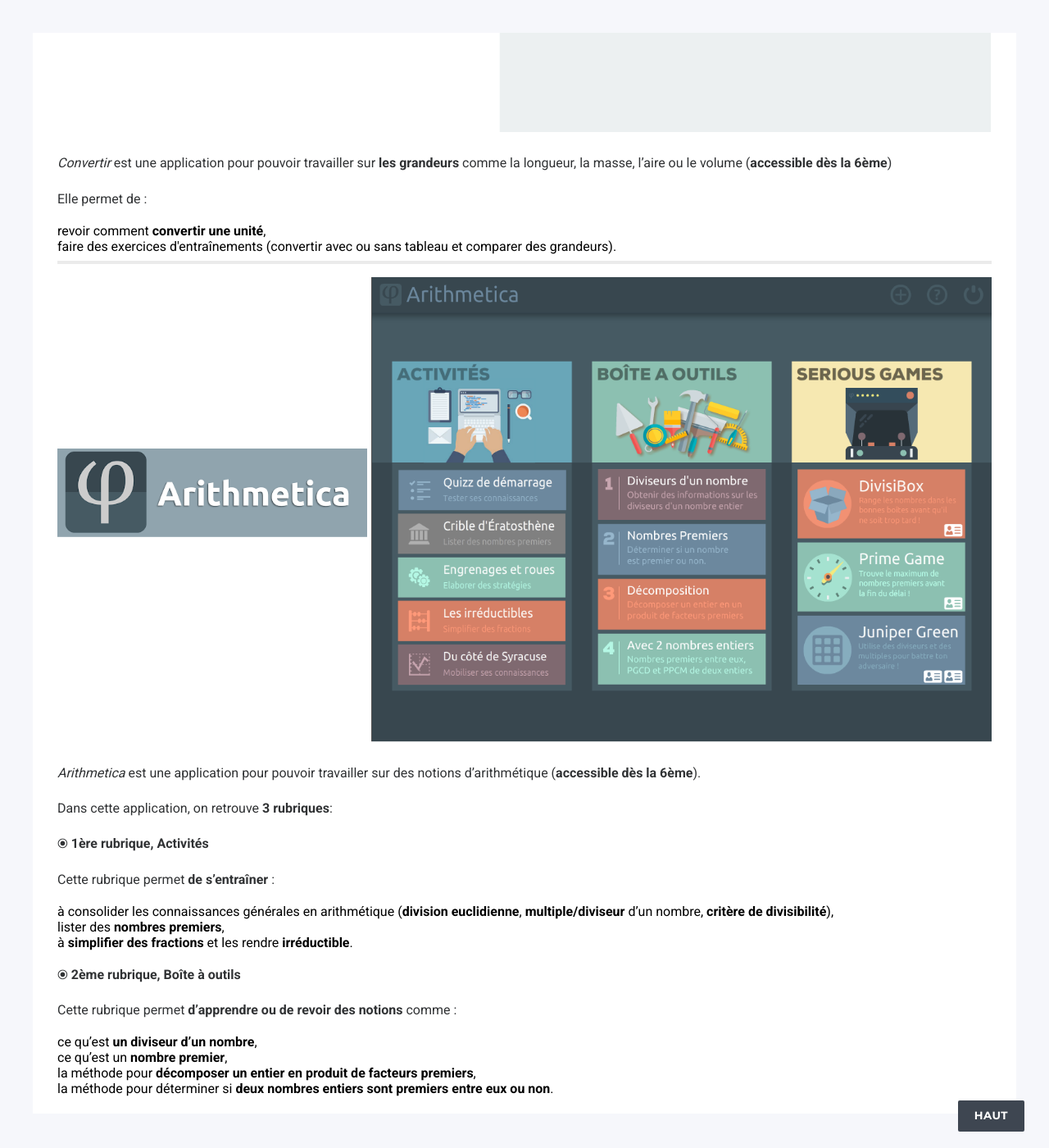
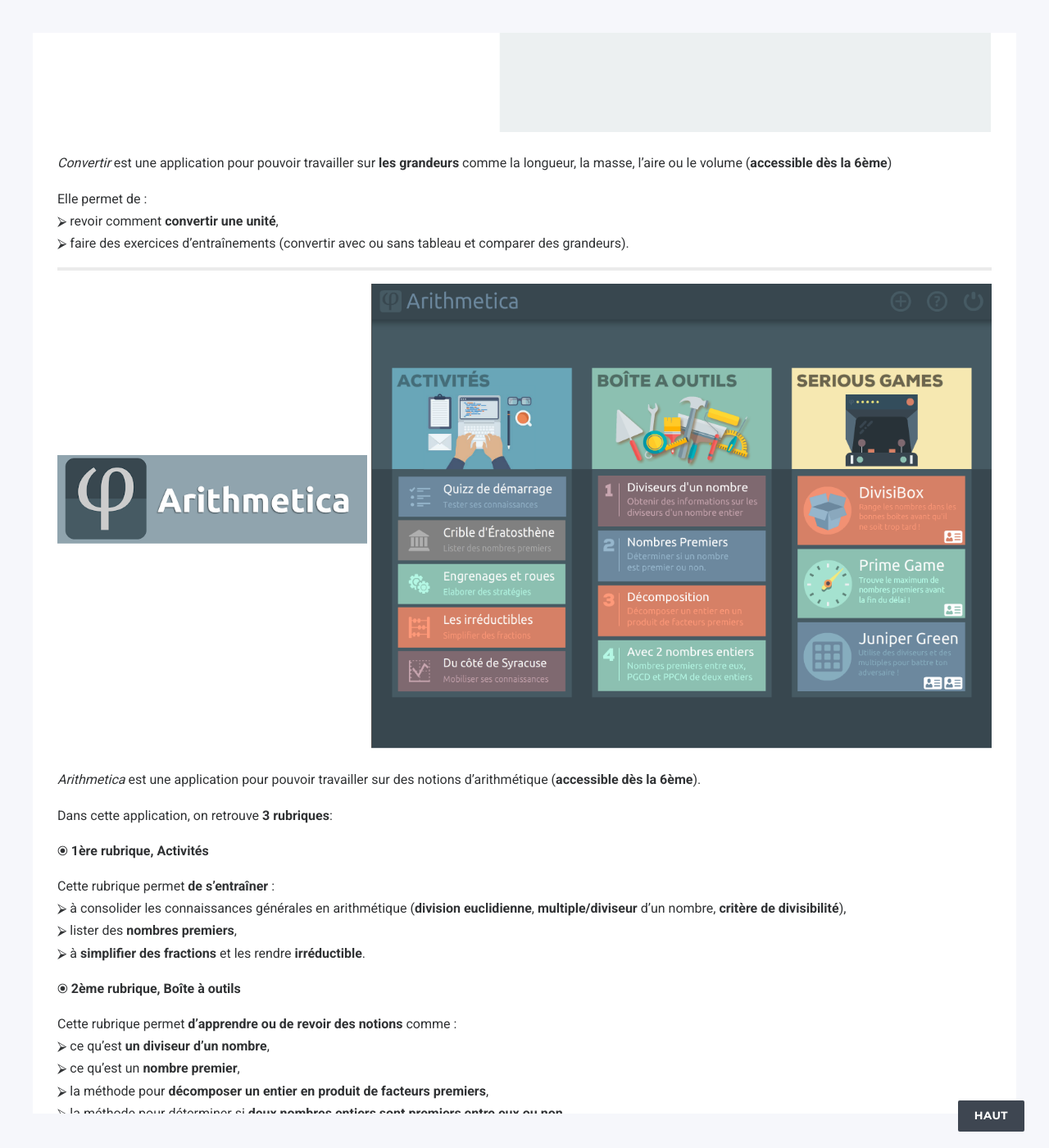
Before and after one commit to DangSinslay/DangSinslay.github.io, a Jekyll site: the page built from _posts/trivia/2020-03-24-site1.md, in a window 1280 px wide and 1400 px high, scrolled down 983 px. Shown: the whole window at 82% size. Built offline with Jekyll 4.4.1, drawn with Linux system fonts in a browser that asks for light colours.

Commit message:
Update 2020-03-24-site1.md

```diff
--- a/_posts/trivia/2020-03-24-site1.md
+++ b/_posts/trivia/2020-03-24-site1.md
@@ -21,9 +21,10 @@
 <i>Convertir</i> est une application pour pouvoir travailler sur <strong>les grandeurs</strong> comme la longueur, la masse, l'aire ou le volume (<strong>accessible dès la 6ème</strong>)
 <br>
 
-Elle permet de :
-<li> revoir comment <strong>convertir une unité</strong>, </li>
-<li> faire des exercices d'entraînements (convertir avec ou sans tableau et comparer des grandeurs). </li>
+Elle permet de : <br>
+⮚ revoir comment <strong>convertir une unité</strong>,
+<br>
+⮚ faire des exercices d'entraînements (convertir avec ou sans tableau et comparer des grandeurs).
 
 <hr>
 
@@ -38,28 +39,37 @@
 <br>
 
 Cette rubrique permet <strong>de s'entraîner</strong> :
-- à consolider les connaissances générales en arithmétique (<strong>division euclidienne</strong>, <strong>multiple/diviseur</strong> d'un nombre, <strong>critère de divisibilité</strong>),
-- lister des <strong>nombres premiers</strong>,
-- à <strong>simplifier des fractions</strong> et les rendre <strong>irréductible</strong>.
+<br>
+⮚ à consolider les connaissances générales en arithmétique (<strong>division euclidienne</strong>, <strong>multiple/diviseur</strong> d'un nombre, <strong>critère de divisibilité</strong>),
+<br>
+⮚ lister des <strong>nombres premiers</strong>,
+<br>
+⮚ à <strong>simplifier des fractions</strong> et les rendre <strong>irréductible</strong>.
 <br>
 
 ⦿ <strong>2ème rubrique, Boîte à outils </strong>
 <br>
 
 Cette rubrique permet <strong>d'apprendre ou de revoir des notions</strong> comme :
-- ce qu'est <strong>un diviseur d'un nombre</strong>,
-- ce qu'est un <strong>nombre premier</strong>,
-- la méthode pour <strong>décomposer un entier en produit de facteurs premiers</strong>,
-- la méthode pour déterminer si <strong>deux nombres entiers sont premiers entre eux ou non</strong>.
+<br>
+⮚ ce qu'est <strong>un diviseur d'un nombre</strong>,
+<br>
+⮚ ce qu'est un <strong>nombre premier</strong>,
+<br>
+⮚ la méthode pour <strong>décomposer un entier en produit de facteurs premiers</strong>,
+<br>
+⮚ la méthode pour déterminer si <strong>deux nombres entiers sont premiers entre eux ou non</strong>.
 <br>
 
 ⦿ <strong>3ème rubrique, Serious games </strong>
 <br>
 
-Cette rubrique propose 3 jeux dans lesquels le but sera <strong>de donner un maximum de bonne réponses possibles</strong>.
-- <i>DivisiBox</i> est un jeu dans lequel on devra ranger des nombres dans des boîtes selon leur critère de divisibilité,
-- <i>PrimeGame</i> est un jeu dans lequel on devra dire si un nombre est premier ou non,
-- <i>JuniperGreen</i> est un jeu qui peut se jouer à 2 et dans lequel le but sera de faire le plus de combos possibles en sélectionnant un multiple/diviseur du dernier nombre sélectionné.
+Cette rubrique propose 3 jeux dans lesquels le but sera <strong>de donner un maximum de bonne réponses possibles</strong>.<br>
+⮚ <i>DivisiBox</i> est un jeu dans lequel on devra ranger des nombres dans des boîtes selon leur critère de divisibilité,
+<br>
+⮚ <i>PrimeGame</i> est un jeu dans lequel on devra dire si un nombre est premier ou non,
+<br>
+⮚ <i>JuniperGreen</i> est un jeu qui peut se jouer à 2 et dans lequel le but sera de faire le plus de combos possibles en sélectionnant un multiple/diviseur du dernier nombre sélectionné.
 
 <hr>
 
```
